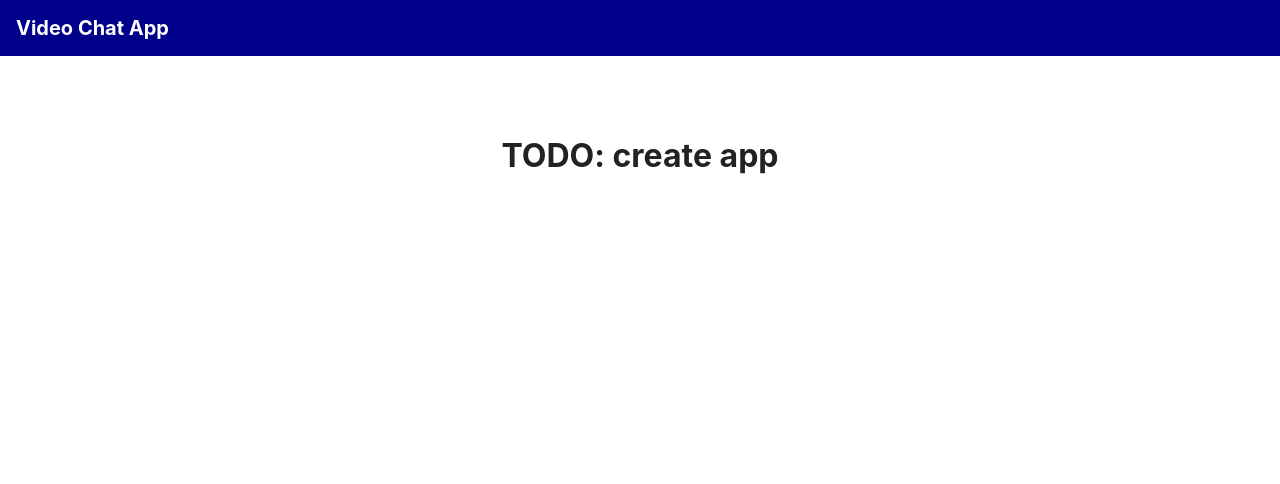
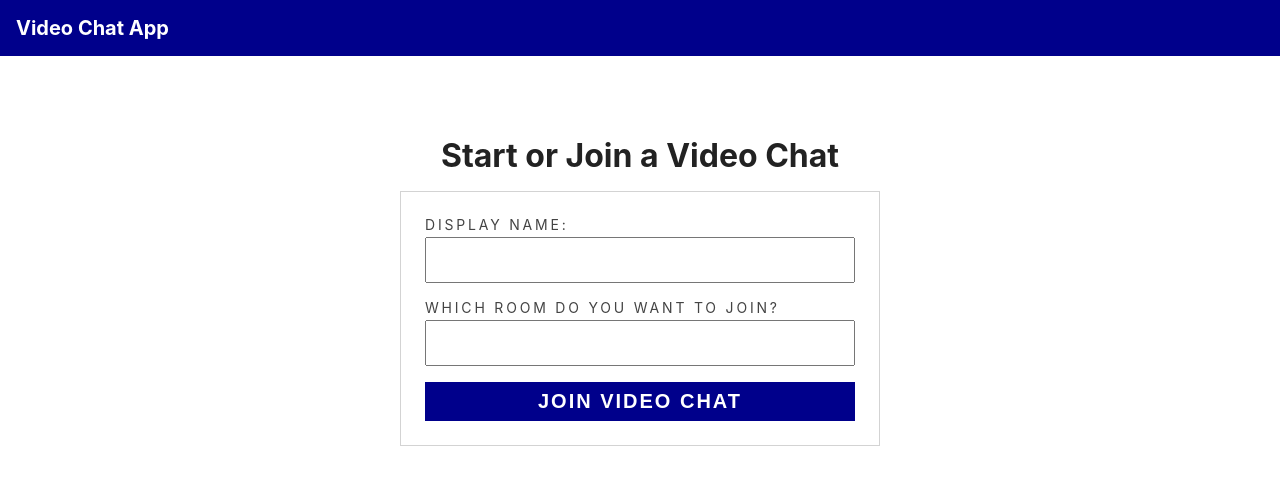
Before and after one commit to ofu997/Chat, a Gatsby site: page / in a window 1280 px wide. Built offline with nearby package versions, Linux system fonts and the light colour scheme; Gatsby itself is replaced by a stand-in of ours.

Commit message:
create a React form in Gatsby

```diff
--- /dev/null
+++ b/src/components/join.js
@@ -0,0 +1,36 @@
+import React, { useState } from "react";
+
+const Join = () => {
+  const [identity, setIdentity] = useState("");
+  const [roomName, setRoomName] = useState("");
+
+  return (
+    <>
+      <h1>Start or Join a Video Chat</h1>
+      <form className="start-form">
+        <label htmlFor="identity">
+            Display name:
+            <input
+                type="text"
+                id="identity"
+                value={identity}
+                onChange={event => setIdentity(event.target.value)}
+            />
+        </label>
+
+        <label htmlFor="roomName">
+            Which room do you want to join?
+            <input
+                type="text"
+                id="roomName"
+                value={roomName}
+                onChange={event => setRoomName(event.target.value)}
+            />
+        </label>
+        <button type="submit">Join Video Chat</button>
+      </form>
+    </>
+  );
+};
+
+export default Join;
--- a/src/pages/index.js
+++ b/src/pages/index.js
@@ -1,8 +1,17 @@
 import React from "react";
 import Layout from "../components/layout";
+import Join from "../components/join";
 
-export default () => (
+// export default () => (
+//   <Layout>
+//     <h1>TODO: create app</h1>
+//   </Layout>
+// );
+
+const Index = () => (
   <Layout>
-    <h1>TODO: create app</h1>
+    <Join />
   </Layout>
 );
+
+export default Index;
```
